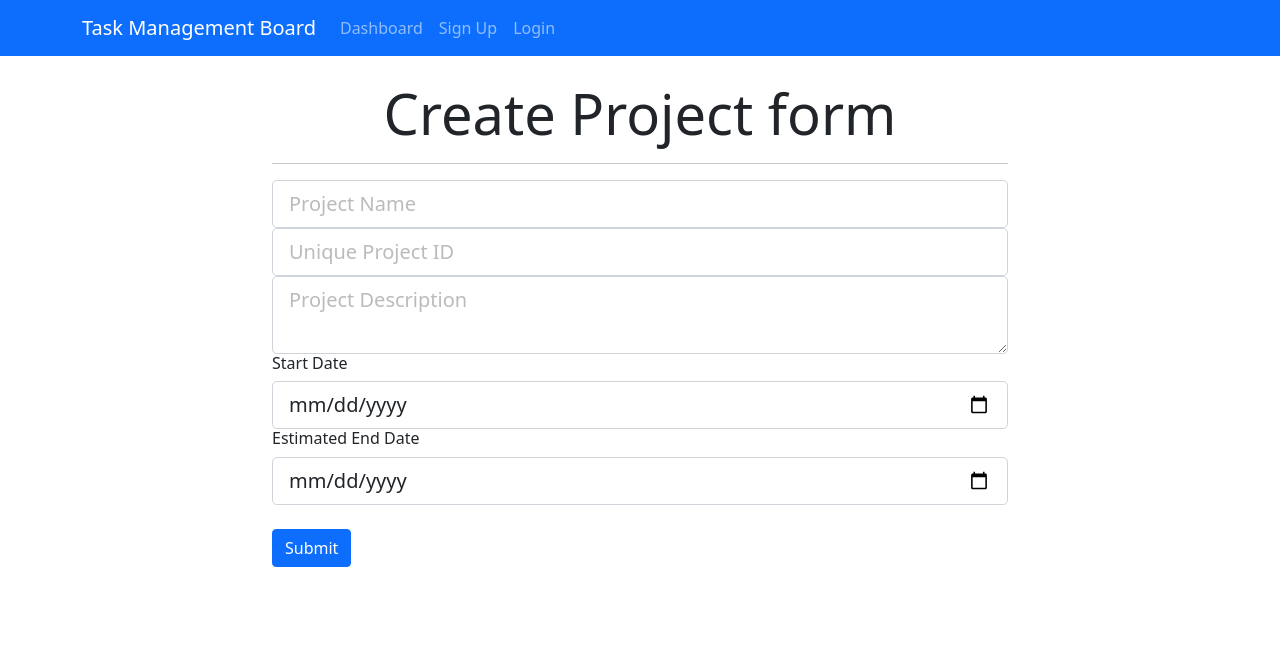
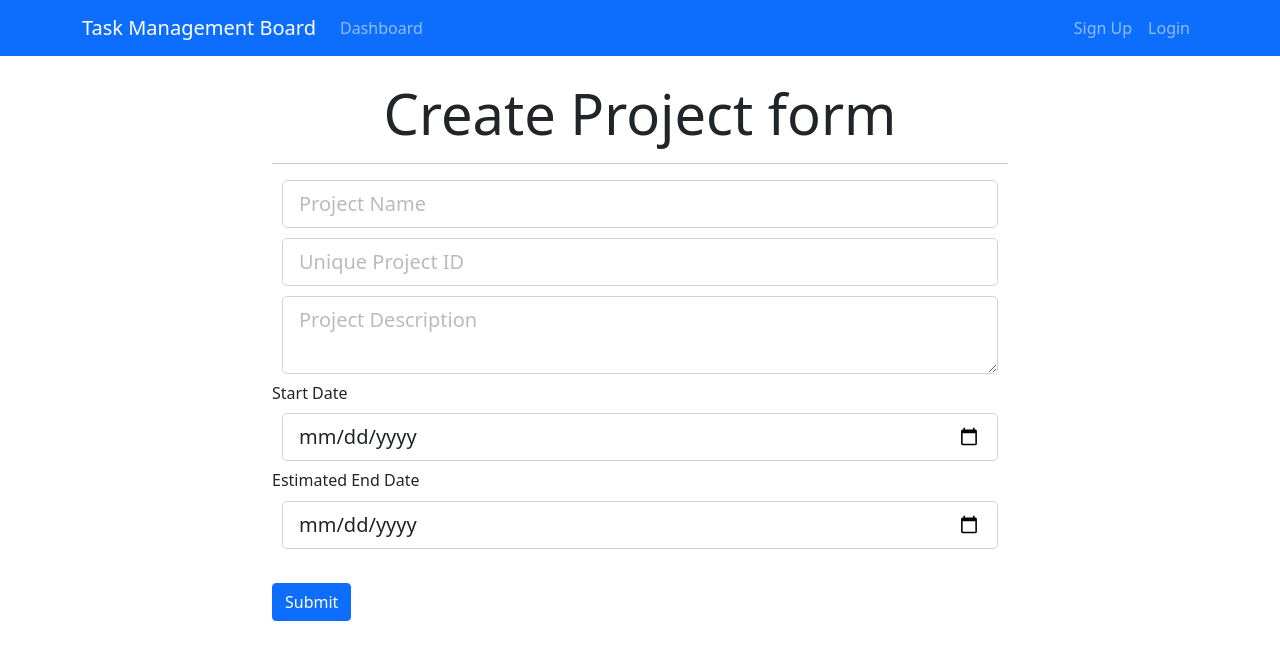
Before and after one commit to citizen67/TaskManagementBoard, a React (Create React App) app in the folder tmbtool-react-client/: page /addProject in a window 1280 px wide. Shown: the top 660 px of the page. Built offline with nearby package versions, Linux system fonts and the light colour scheme.

Commit message:
fix header & project css styles

```diff
--- a/tmbtool-react-client/src/App.css
+++ b/tmbtool-react-client/src/App.css
@@ -63,3 +63,7 @@ img {
 .form-control::placeholder {
   color: #bbb !important;
 }
+
+.form-group {
+  margin: 10px;
+}
--- a/tmbtool-react-client/src/components/Layout/Header.js
+++ b/tmbtool-react-client/src/components/Layout/Header.js
@@ -21,7 +21,7 @@ class Header extends Component {
                             </li>
                         </ul>
 
-                        <ul className="navbar-nav ml-auto">
+                        <ul className="navbar-nav ms-auto">
                             <li className="nav-item">
                                 <a className="nav-link " href="register.html">
                                     Sign Up
```
